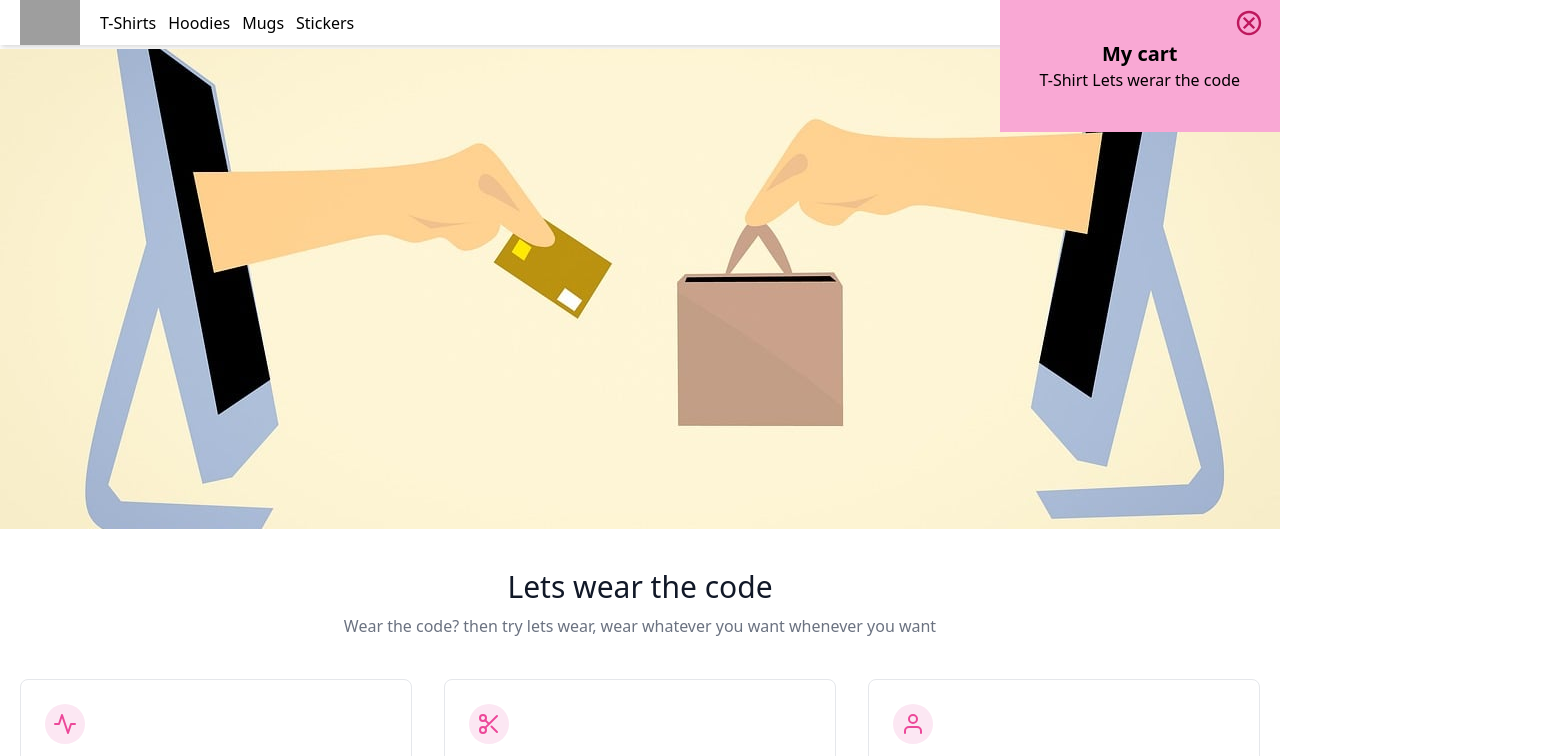
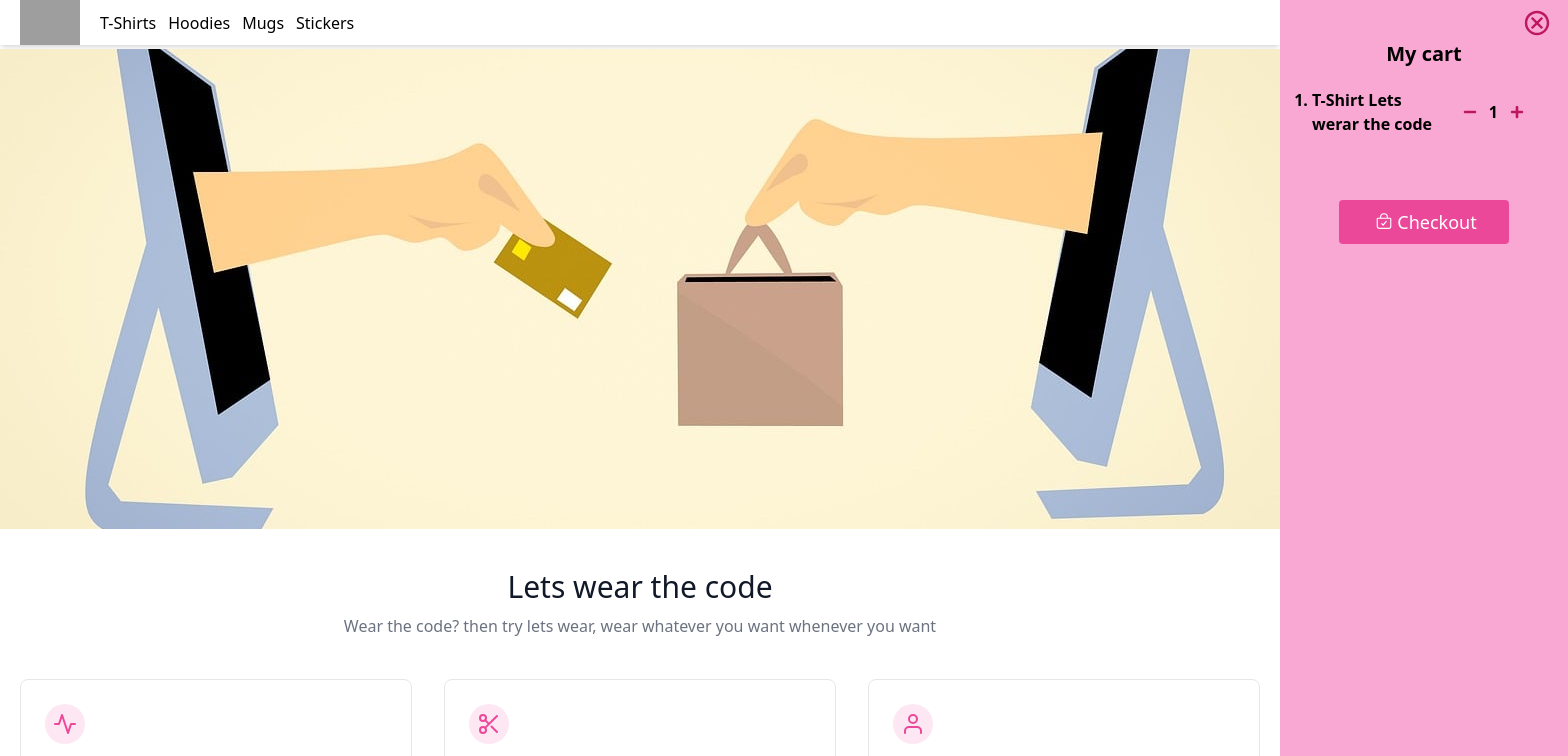
Before and after one commit to codingloaded/codeswear, a Next.js app: page / in a window 1280 px wide. Shown: the top 756 px of the page, 1568 px wide, since content can reach past the window. Built offline with nearby package versions, Linux system fonts and the light colour scheme; grey boxes are pictures that could not be loaded; some icons are missing.

Commit message:
sidebar cart initially done video 39 completed

```diff
--- a/components/Navbar.js
+++ b/components/Navbar.js
@@ -1,10 +1,24 @@
-import React from 'react'
+import React, { useRef } from 'react'
 import Image from 'next/image'
 import Link from 'next/link'
 import { FaCartShopping } from "react-icons/fa6";
 import { IoMdCloseCircleOutline } from "react-icons/io";
+import { FaPlus } from "react-icons/fa";
+import { FaMinus } from "react-icons/fa";
+import { IoBagCheckOutline } from "react-icons/io5";
 
 const Navbar = () => {
+  const toggleCart = () => {
+    if (ref.current.classList.contains('translate-x-full')) {
+      ref.current.classList.remove('translate-x-full')
+      ref.current.classList.add('translate-x-0')
+    }
+    else if (!ref.current.classList.contains('translate-x-full')) {
+      ref.current.classList.remove('translate-x-0')
+      ref.current.classList.add('translate-x-full')
+    }
+  }
+  const ref = useRef()
   return (
     <div className='flex flex-col md:flex-row justify-center md:justify-start items-center px-5 space-x-5 mb-1 shadow-md'>
       <div className="logo "><Link href="/"><Image src="/logo.png" alt="" width={60} height={100} /></Link></div>
@@ -16,15 +30,21 @@ const Navbar = () => {
           <li><Link href="/stickers">Stickers</Link></li>
         </ul>
       </div>
-      <div className="cart absolute right-5 top-2 mx-5 "><FaCartShopping className='md:text-xl text-2xl' /></div>
-      <div className="sidebar absolute top-0 right-0 bg-pink-300 p-10">
+      <div className="cart absolute right-5 top-2 mx-5 cursor-pointer" onClick={toggleCart}><FaCartShopping className='md:text-xl text-2xl' /></div>
+      {/* cart starts here  */}
+      <div ref={ref} className="w-72 h-full sidecart absolute top-0 right-0 bg-pink-300 py-10 px-8 transform transition-transform translate-x-full">
         <h2 className="font-bold text-xl text-center">My cart</h2>
-        <span className="absolute top-2 right-4 font-bold text-3xl cursor-pointer text-pink-700"><IoMdCloseCircleOutline /></span>
-        <ol>
+        <span className="absolute top-2 right-4 font-bold text-3xl cursor-pointer text-pink-700" onClick={toggleCart}><IoMdCloseCircleOutline /></span>
+        <ol className='list-decimal font-semibold'>
           <li>
-            <span>T-Shirt Lets werar the code</span>
+            <div className="item flex space-x-2 my-5">
+              <div className='w2/3 font-semibold'>T-Shirt Lets werar the code</div>
+              <div className='font-semibold flex justify-center items-center'><FaMinus className='mx-3 text-sm cursor-pointer  text-pink-700'/> 1 <FaPlus className='mx-3 text-sm cursor-pointer  text-pink-700' /></div>
+            </div>
           </li>
+
         </ol>
+        <button class="flex mx-auto mt-16 text-white bg-pink-500 border-0 py-2 px-8 focus:outline-none hover:bg-pink-600 rounded text-lg"><IoBagCheckOutline className='m-1'/> Checkout</button>
       </div>
     </div>
   )
--- a/pages/tshirts.js
+++ b/pages/tshirts.js
@@ -10,9 +10,9 @@ const Tshirts = () => {
           <div className="container px-5 py-24 mx-auto">
             <div className="flex flex-wrap -m-4 justify-center  ">
               <div className="lg:w-1/5 md:w-1/2 p-4 w-full shadow-lg m-5">
-                <a className="block relative  rounded overflow-hidden">
+                {/* <a className="block relative  rounded overflow-hidden"> */}
                  <Link href="/product/lets_wear"> <img alt="ecommerce" className="h-[36vh] block m-auto" src="https://m.media-amazon.com/images/I/71hhaL6CM8L._SY741_.jpg" /></Link>
-                </a>
+                {/* </a> */}
                 <div className="mt-4 text-center">
                   <h3 className="text-gray-500 text-xs tracking-widest title-font mb-1">CATEGORY</h3>
                   <h2 className="text-gray-900 title-font text-lg font-medium">Lets Wear</h2>
@@ -21,9 +21,9 @@ const Tshirts = () => {
                 </div>
               </div>
               <div className="lg:w-1/5 md:w-1/2 p-4 w-full shadow-lg m-5">
-                <a className="block relative  rounded overflow-hidden">
+                {/* <a className="block relative  rounded overflow-hidden"> */}
                  <Link href="/product/lets_wear"> <img alt="ecommerce" className="h-[36vh] block m-auto" src="https://m.media-amazon.com/images/I/71hhaL6CM8L._SY741_.jpg" /></Link>
-                </a>
+                {/* </a> */}
                 <div className="mt-4 text-center">
                   <h3 className="text-gray-500 text-xs tracking-widest title-font mb-1">CATEGORY</h3>
                   <h2 className="text-gray-900 title-font text-lg font-medium">Lets Wear</h2>
@@ -32,9 +32,9 @@ const Tshirts = () => {
                 </div>
               </div>
               <div className="lg:w-1/5 md:w-1/2 p-4 w-full shadow-lg m-5">
-                <a className="block relative  rounded overflow-hidden">
+                {/* <a className="block relative  rounded overflow-hidden"> */}
                  <Link href="/product/lets_wear"> <img alt="ecommerce" className="h-[36vh] block m-auto" src="https://m.media-amazon.com/images/I/71hhaL6CM8L._SY741_.jpg" /></Link>
-                </a>
+                {/* </a> */}
                 <div className="mt-4 text-center">
                   <h3 className="text-gray-500 text-xs tracking-widest title-font mb-1">CATEGORY</h3>
                   <h2 className="text-gray-900 title-font text-lg font-medium">Lets Wear</h2>
@@ -43,9 +43,9 @@ const Tshirts = () => {
                 </div>
               </div>
               <div className="lg:w-1/5 md:w-1/2 p-4 w-full shadow-lg m-5">
-                <a className="block relative  rounded overflow-hidden">
+                {/* <a className="block relative  rounded overflow-hidden"> */}
                  <Link href="/product/lets_wear"> <img alt="ecommerce" className="h-[36vh] block m-auto" src="https://m.media-amazon.com/images/I/71hhaL6CM8L._SY741_.jpg" /></Link>
-                </a>
+                {/* </a> */}
                 <div className="mt-4 text-center">
                   <h3 className="text-gray-500 text-xs tracking-widest title-font mb-1">CATEGORY</h3>
                   <h2 className="text-gray-900 title-font text-lg font-medium">Lets Wear</h2>
@@ -54,9 +54,9 @@ const Tshirts = () => {
                 </div>
               </div>
               <div className="lg:w-1/5 md:w-1/2 p-4 w-full shadow-lg m-5">
-                <a className="block relative  rounded overflow-hidden">
+                {/* <a className="block relative  rounded overflow-hidden"> */}
                  <Link href="/product/lets_wear"> <img alt="ecommerce" className="h-[36vh] block m-auto" src="https://m.media-amazon.com/images/I/71hhaL6CM8L._SY741_.jpg" /></Link>
-                </a>
+                {/* </a> */}
                 <div className="mt-4 text-center">
                   <h3 className="text-gray-500 text-xs tracking-widest title-font mb-1">CATEGORY</h3>
                   <h2 className="text-gray-900 title-font text-lg font-medium">Lets Wear</h2>
@@ -65,9 +65,9 @@ const Tshirts = () => {
                 </div>
               </div>
               <div className="lg:w-1/5 md:w-1/2 p-4 w-full shadow-lg m-5">
-                <a className="block relative  rounded overflow-hidden">
+                {/* <a className="block relative  rounded overflow-hidden"> */}
                  <Link href="/product/lets_wear"> <img alt="ecommerce" className="h-[36vh] block m-auto" src="https://m.media-amazon.com/images/I/71hhaL6CM8L._SY741_.jpg" /></Link>
-                </a>
+                {/* </a> */}
                 <div className="mt-4 text-center">
                   <h3 className="text-gray-500 text-xs tracking-widest title-font mb-1">CATEGORY</h3>
                   <h2 className="text-gray-900 title-font text-lg font-medium">Lets Wear</h2>
@@ -76,9 +76,9 @@ const Tshirts = () => {
                 </div>
               </div>
               <div className="lg:w-1/5 md:w-1/2 p-4 w-full shadow-lg m-5">
-                <a className="block relative  rounded overflow-hidden">
+                {/* <a className="block relative  rounded overflow-hidden"> */}
                  <Link href="/product/lets_wear"> <img alt="ecommerce" className="h-[36vh] block m-auto" src="https://m.media-amazon.com/images/I/71hhaL6CM8L._SY741_.jpg" /></Link>
-                </a>
+                {/* </a> */}
                 <div className="mt-4 text-center">
                   <h3 className="text-gray-500 text-xs tracking-widest title-font mb-1">CATEGORY</h3>
                   <h2 className="text-gray-900 title-font text-lg font-medium">Lets Wear</h2>
@@ -87,9 +87,9 @@ const Tshirts = () => {
                 </div>
               </div>
               <div className="lg:w-1/5 md:w-1/2 p-4 w-full shadow-lg m-5">
-                <a className="block relative  rounded overflow-hidden">
+                {/* <a className="block relative  rounded overflow-hidden"> */}
                  <Link href="/product/lets_wear"> <img alt="ecommerce" className="h-[36vh] block m-auto" src="https://m.media-amazon.com/images/I/71hhaL6CM8L._SY741_.jpg" /></Link>
-                </a>
+                {/* </a> */}
                 <div className="mt-4 text-center">
                   <h3 className="text-gray-500 text-xs tracking-widest title-font mb-1">CATEGORY</h3>
                   <h2 className="text-gray-900 title-font text-lg font-medium">Lets Wear</h2>
--- a/styles/globals.css
+++ b/styles/globals.css
@@ -1,3 +1,7 @@
 @tailwind base;
 @tailwind components;
 @tailwind utilities;
+
+body{
+    overflow-x: hidden;
+}
```
